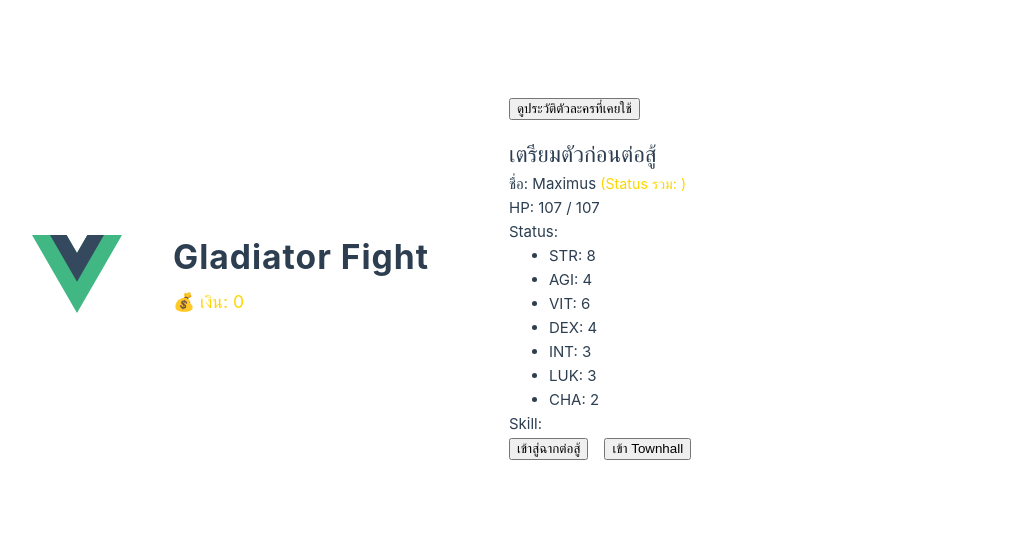
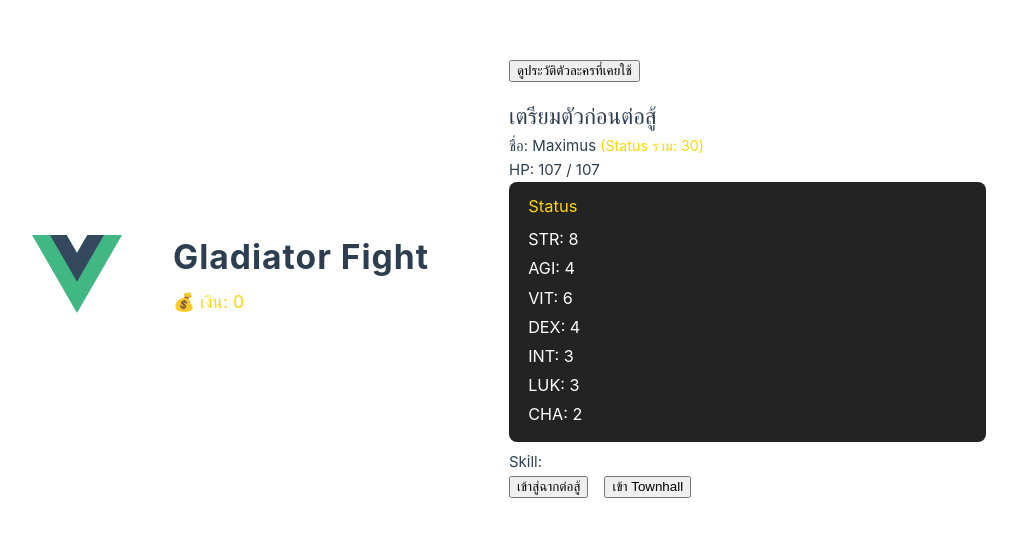
Before and after one commit to NumpolPoldongnok/FightingGame, a Vue app in the folder gladiator-fight/: page /#/prepare in a window 1280 px wide. Before the commit this address led to /#/prepare. Shown: the part 122-658 px from the top of the page, without its empty margins (131-1148 px from the left). Built offline with nearby package versions, Linux system fonts and the light colour scheme.

Commit message:
feat: add CharacterStatus component for improved status display in PrepareScene and ResultScene

```diff
--- a/gladiator-fight/src/App.vue
+++ b/gladiator-fight/src/App.vue
@@ -105,6 +105,7 @@ function handleStartFight() {
       :win-streak="character?.winStreak ?? 0"
       :money-earned="character?.lastMoneyEarned ?? 0"
       :skill-choices="lastBattleWin ? skillChoices : []"
+      :status="character?.status"
       @choose-skill="handleChooseSkill"
       @restart="startNewGame"
       @back="() => { currentScene = scenes.PREPARE }"
--- /dev/null
+++ b/gladiator-fight/src/components/CharacterStatus.vue
@@ -0,0 +1,47 @@
+<template>
+  <div class="player-status">
+    <h3 v-if="title">{{ title }}</h3>
+    <ul>
+      <li>STR: {{ status.str }}</li>
+      <li>AGI: {{ status.agi }}</li>
+      <li>VIT: {{ status.vit }}</li>
+      <li>DEX: {{ status.dex }}</li>
+      <li>INT: {{ status.int }}</li>
+      <li>LUK: {{ status.luk }}</li>
+      <li>CHA: {{ status.cha }}</li>
+    </ul>
+  </div>
+</template>
+
+<script lang="ts" setup>
+import type { Status } from '../store/useGameStore'
+const props = defineProps<{
+  status: Status,
+  title?: string
+}>()
+</script>
+
+<style scoped>
+.player-status {
+  background: #232323;
+  color: #fff;
+  border-radius: 8px;
+  padding: 0.7rem 1.2rem;
+  min-width: 180px;
+  margin-bottom: 0.5rem;
+}
+.player-status ul {
+  list-style: none;
+  padding: 0;
+  margin: 0;
+}
+.player-status li {
+  margin-bottom: 0.2rem;
+  font-size: 1.08em;
+}
+.player-status h3 {
+  margin: 0 0 0.5rem 0;
+  font-size: 1.1em;
+  color: #ffd700;
+}
+</style>
--- a/gladiator-fight/src/components/PrepareScene.vue
+++ b/gladiator-fight/src/components/PrepareScene.vue
@@ -4,32 +4,7 @@
     <div v-if="character">
       <p>ชื่อ: {{ character.name }} <span style="font-size:0.95em;color:#ffd700;">(Status รวม: {{ totalStatus(character) }})</span></p>
       <p>HP: {{ character.hp }} / {{ character.maxHp }}</p>
-      <div>
-        <strong>Status:</strong>
-        <ul>
-          <li>
-            STR: {{ character.status.str }}
-          </li>
-          <li>
-            AGI: {{ character.status.agi }}
-          </li>
-          <li>
-            VIT: {{ character.status.vit }}
-          </li>
-          <li>
-            DEX: {{ character.status.dex }}
-          </li>
-          <li>
-            INT: {{ character.status.int }}
-          </li>
-          <li>
-            LUK: {{ character.status.luk }}
-          </li>
-          <li>
-            CHA: {{ character.status.cha }}
-          </li>
-        </ul>
-      </div>
+      <CharacterStatus :status="character.status" title="Status" />
       <div>
         <strong>Skill:</strong>
         <ul>
@@ -43,14 +18,14 @@
 </template>
 
 <script lang="ts" setup>
-
 import type { Character } from '../store/useGameStore'
+import CharacterStatus from './CharacterStatus.vue';
 
 const props = defineProps<{
   character: Character
 }>()
 
 function totalStatus(c: Character) {
-  c.status.str + c.status.agi + c.status.vit + c.status.dex + c.status.int + c.status.luk + c.status.cha
+  return c.status.str + c.status.agi + c.status.vit + c.status.dex + c.status.int + c.status.luk + c.status.cha
 }
 </script>
--- a/gladiator-fight/src/components/ResultScene.vue
+++ b/gladiator-fight/src/components/ResultScene.vue
@@ -6,6 +6,7 @@
     <p>ชนะติดต่อกัน: <strong>{{ winStreak }}</strong></p>
     <p v-if="win">ได้เงิน: <strong>{{ moneyEarned }}</strong></p>
     <div v-if="win && skillChoices.length">
+      <CharacterStatus :status="status!" title="Status หลังชนะ" />
       <h3>เลือก Skill หลังชนะ</h3>
       <ul>
         <li v-for="(s, i) in skillChoices" :key="i">
@@ -25,12 +26,15 @@
 </template>
 
 <script lang="ts" setup>
+import { Character, Status } from 'src/store/useGameStore';
 import type { Skill } from '../store/skillUtils'
+import CharacterStatus from './CharacterStatus.vue'
 const props = defineProps<{
   win: boolean,
   winStreak: number,
   moneyEarned: number,
-  skillChoices: Skill[]
+  skillChoices: Skill[],
+  status?: Status
 }>()
 defineEmits(['choose-skill', 'restart', 'back'])
 </script>
```
